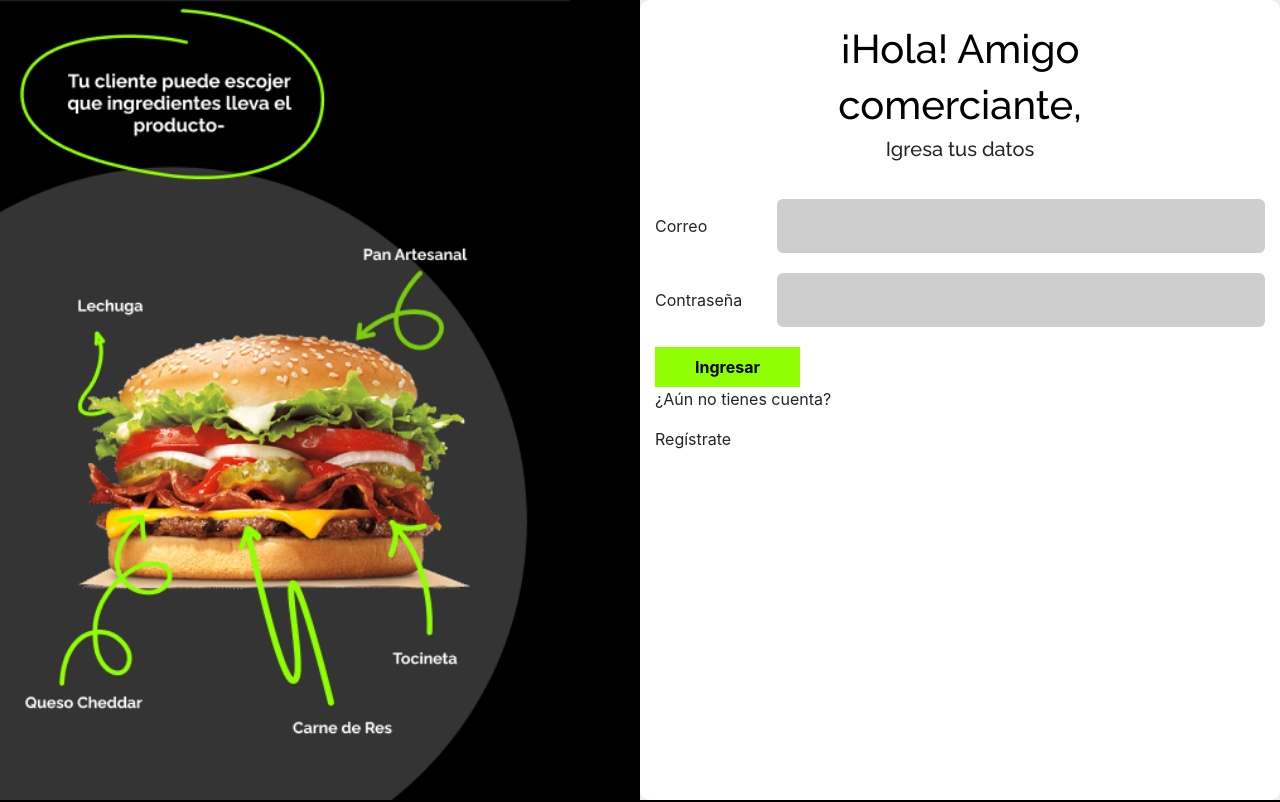
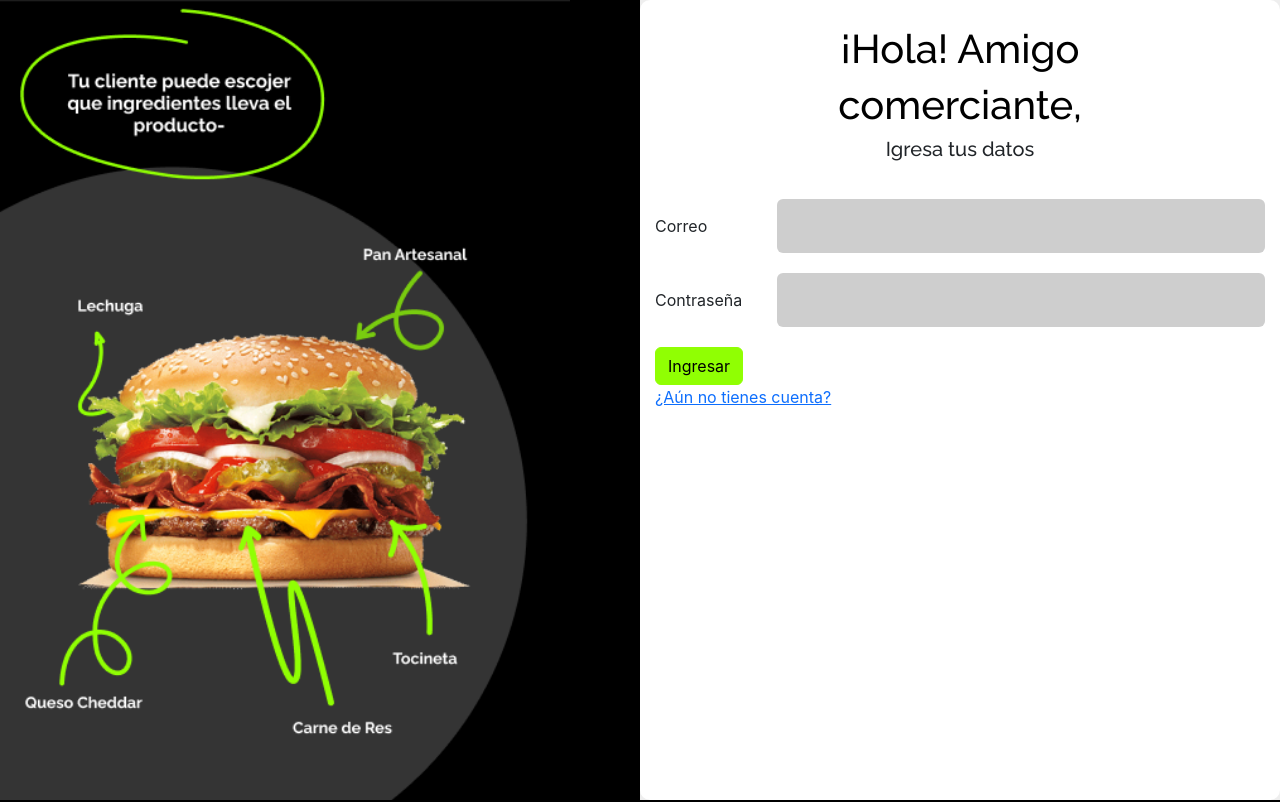
Before and after one commit to No-Country/s2-07-m, a React (Create React App) app in the folder client/: page /ingresar in a window 1280 px wide. Shown: the top 802 px of the page. Built offline with nearby package versions, Linux system fonts and the light colour scheme.

Commit message:
fix(Login-Register): add link fix styles

```diff
--- a/client/src/components/login/Ingresar.js
+++ b/client/src/components/login/Ingresar.js
@@ -1,5 +1,6 @@
 import './login.css'
 import burguer from '../../assets/img/fondo-ingresa.png'
+import { Link } from 'react-router-dom'
 
 
 
@@ -12,7 +13,7 @@ export const Ingresar = () => {
   return (
     <div className='container-body'>
       <div className='container-imagen'>
-        <img className='imagen' src={burguer} alt=''/>
+        <img className='imagen' src={burguer} alt='' />
       </div>
       <div className='container-datos'>
 
@@ -22,7 +23,7 @@ export const Ingresar = () => {
           <h5>Igresa tus datos</h5>
         </div>
 
-        <form  onSubmit={ handleSubmit }>
+        <form onSubmit={handleSubmit}>
 
           <div className='inp'>
             <label htmlFor="email">Correo</label>
@@ -33,13 +34,13 @@ export const Ingresar = () => {
             <label htmlFor="password">Contraseña</label>
             <input id="password" name="password" type="password" />
           </div>
-
-          <button type="submit">Ingresar</button>
-
+          <Link to={'/carta'}>
+            <button className='btn btn-primary' type="submit">Ingresar</button>
+          </Link>
         </form>
-
-        <p>¿Aún no tienes cuenta?</p>
-        <p>Regístrate</p>
+        <Link to='/registro'>
+          <p>¿Aún no tienes cuenta?</p>
+        </Link>
       </div>
     </div>
   )
--- a/client/src/components/login/Registro.js
+++ b/client/src/components/login/Registro.js
@@ -1,5 +1,6 @@
 import './login.css'
 import registro from '../../assets/img/fondo-registro.png'
+import { Link } from 'react-router-dom'
 
 
 
@@ -7,7 +8,7 @@ export const Registro = () => {
   const handleSubmit = (e) => {
     e.preventDefault()
     console.log(e)
-  }
+    }
 
   return (
     <div className='container-body'>
@@ -46,12 +47,14 @@ export const Registro = () => {
             <label htmlFor="password">Repetir contraseña</label>
             <input id="password" name="password" type="password" />
           </div>
-
-          <button type="submit">Registrarse</button>
+<Link to={'/carta'}>
+          <button className='btn btn-primary' type="submit">Registrarse</button>
+</Link>
 
         </form>
-
-        <p>¿Ya tienes cuenta?</p>
+        <Link to={'/ingresar'}>
+          <p>¿Ya tienes cuenta?</p>
+          </Link>
       </div>
     </div>
   )
--- a/client/src/components/login/login.css
+++ b/client/src/components/login/login.css
@@ -44,24 +44,7 @@ input {
     border: none;
 }
 
-button{
-    background-color: #90FF03;
-    font-weight: 700;
-    border-radius: 6px;
-    border: none;
-    font-size: 20px;
-    margin: auto;
-    display: block;
-    padding: 8px 40px;
 
-}
-
-button:hover{
-    cursor: pointer;
-    transform: scale(1.08);
-    background-color: rgb(2, 134, 2);
-    color: #fff;
-}
 
 .imagen{
     height: 100%;
```
